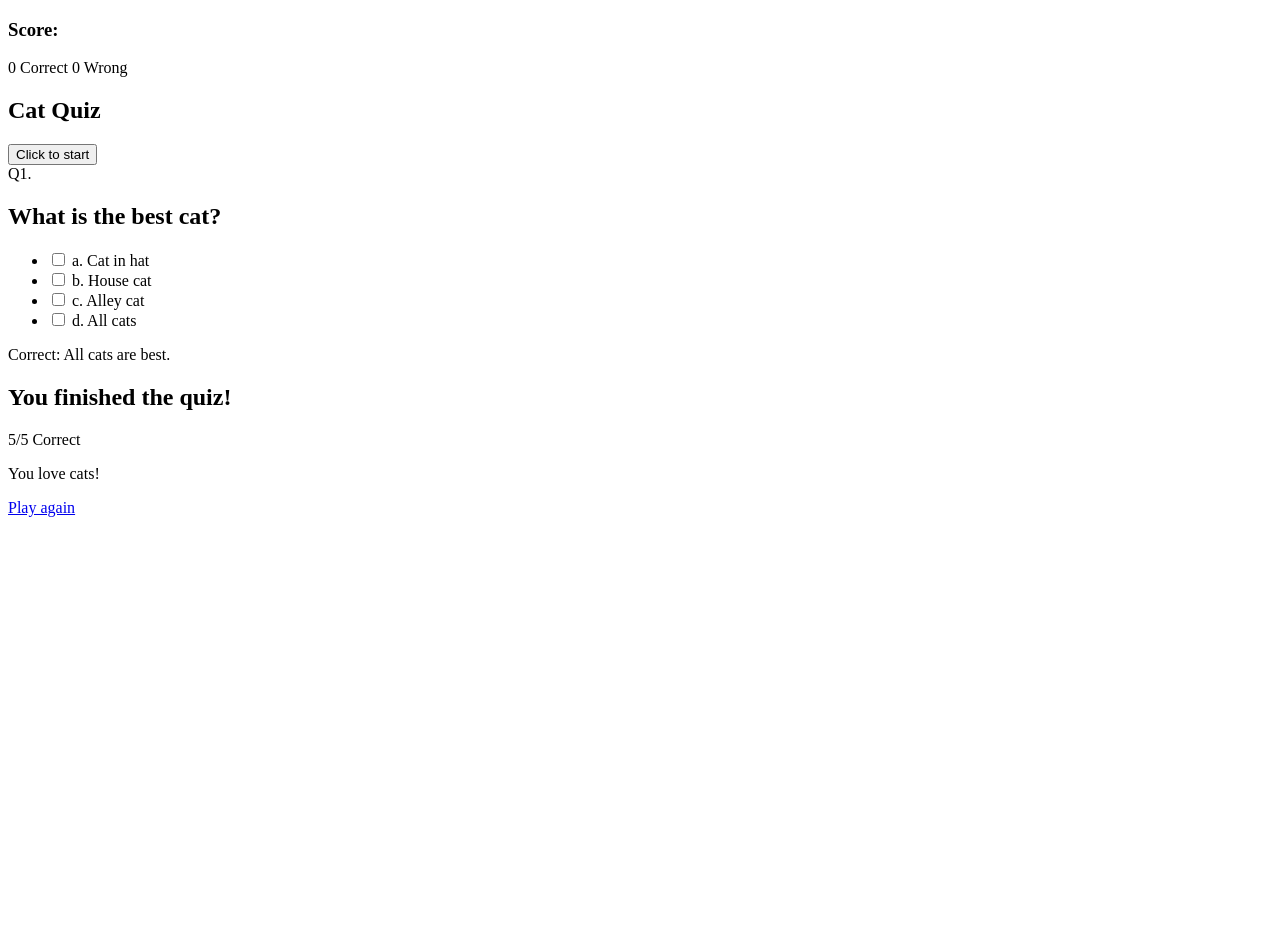
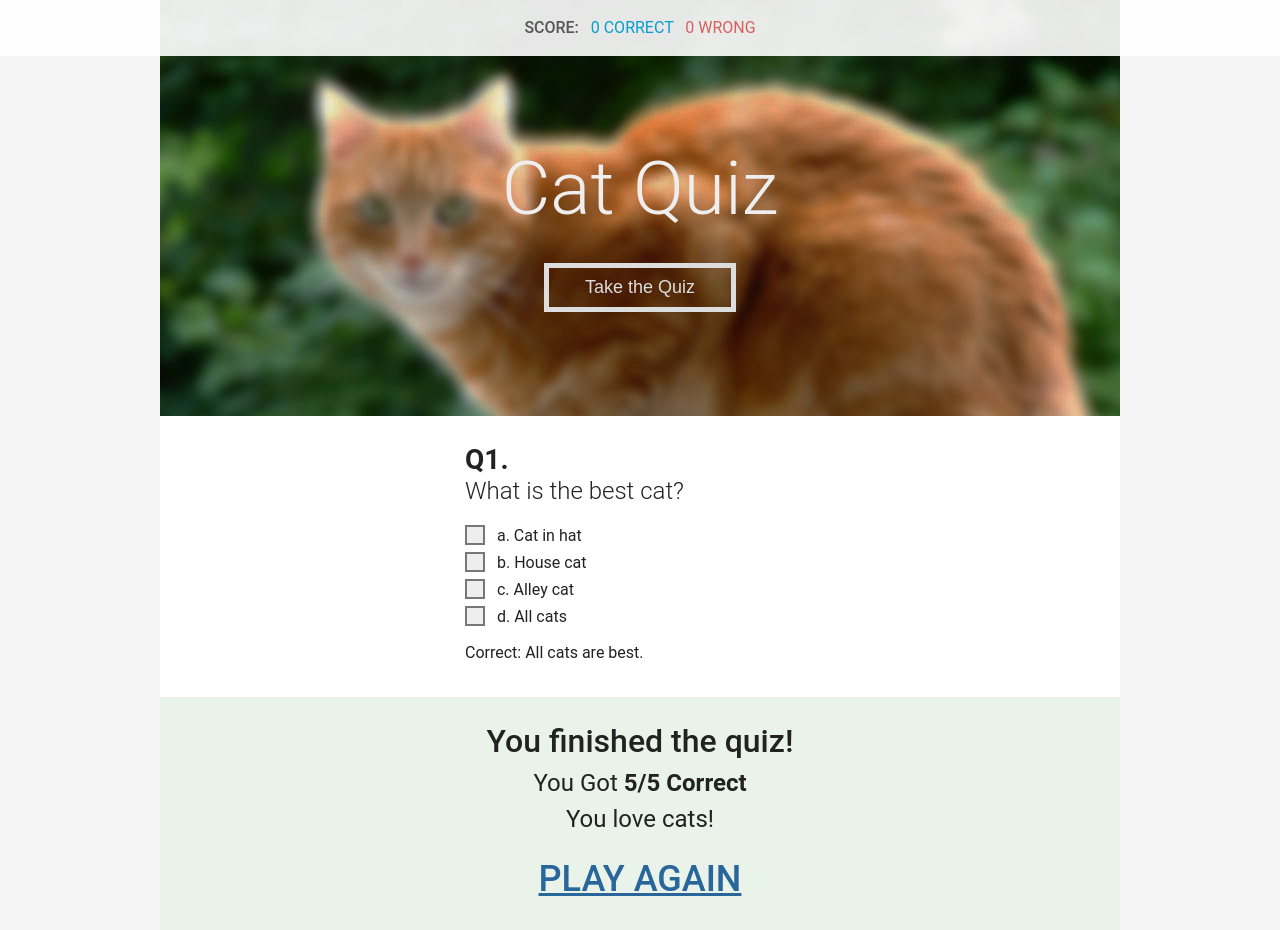
Before and after one commit to amcavinue/Quiz-App, a plain HTML site: page index.html in a window 1280 px wide. Before the commit the page ends 800 px from the top, so only its background shows below. Drawn offline with nearby package versions, Linux system fonts and the light colour scheme.

Commit message:
Add styles.

```diff
--- a/index.html
+++ b/index.html
@@ -6,52 +6,60 @@
 </head>
 <body>
 	<header>
-		<h3>Score:</h3>
-		<span class="correct-num">0</span>
-		<span>Correct</span>
-		<span class="wrong-num">0</span>
-		<span>Wrong</span>
+		<div class="header-content">
+			<h3>SCORE:</h3>
+			&nbsp;
+			<span class="js-correct-num correct">0</span>
+			<span class="correct">CORRECT</span>
+			&nbsp;
+			<span class="js-wrong-num wrong">0</span>
+			<span class="wrong">WRONG</span>
+		</div>
 	</header>
 
-	<section>
+	<div class="content">
+		<section class="intro">
 			<h1>Cat Quiz</h1>
-		<button id="js-start-quiz">Click to start</button>
+			<button id="js-start-quiz">Take the Quiz</button>
 		</section>
 
 		<section class="question">
+			<div class="question-content">
 				<span class="question-num">Q1.</span>
 				<h2>What is the best cat?</h2>
 				<ul>
 					<li>
-				<input type="checkbox" name="" />
+						<span class="checkbox"></span>
 						a. Cat in hat
 					</li>
 					<li>
-				<input type="checkbox" name="" />
+						<span class="checkbox"></span>
 						b. House cat
 					</li>
 					<li>
-				<input type="checkbox" name="" />
+						<span class="checkbox"></span>
 						c. Alley cat
 					</li>
 					<li>
-				<input type="checkbox" name="" />
+						<span class="checkbox"></span>
 						d. All cats
 					</li>
 				</ul>
 				<div class="answer-section">
 					Correct: All cats are best.
 				</div>
+			</div>
 		</section>
 
 		<section class="results">
 			<h2>You finished the quiz!</h2>
-		<p>
-			<span class="correct-num">5</span>/5 Correct
+			<p class="result-stats">
+				You Got <strong><span class="js-correct-num">5</span>/5 Correct</strong>
 			</p>
-		<p>You love cats!</p>
-		<a href="#">Play again</a>
+			<p class="closing-statement">You love cats!</p>
+			<a href="#" class="replay">PLAY AGAIN</a>
 		</section>
+	</div>
 
 	<script src="http://code.jquery.com/jquery-3.1.1.min.js" integrity="sha256-hVVnYaiADRTO2PzUGmuLJr8BLUSjGIZsDYGmIJLv2b8=" crossorigin="anonymous"></script>
 	<script type="text/javascript" src="scripts.js"></script>
--- a/styles.css
+++ b/styles.css
@@ -0,0 +1,152 @@
+* {
+	margin: 0;
+	padding: 0;
+}
+
+body {
+	color: #222;
+	font-family: "Roboto", sans-serif;
+	background-color: #f5f5f5;
+	line-height: 1.5em;
+}
+
+header {
+	background-color: rgba(255,255,255,0.9);
+	text-align: center;
+	padding: 1em 0;
+	position: fixed;
+    width: 100%;
+}
+
+.header-content {
+	max-width: 960px;
+	margin: 0 auto;
+}
+
+.header-content h3 {
+	display: inline-block;
+	font-weight: 500;
+	font-size: 1em;
+	color: #555;
+}
+
+.correct {
+	color: #079ece;
+}
+
+.wrong {
+	color: #d86060;
+}
+
+.content {
+	max-width: 960px;
+	margin: 0 auto;
+	text-align: center;
+	background-color: #e9f3e9;
+	height: 100vh;
+}
+
+.intro {
+	color: #eee;
+	background-image: url('orange-cat-blurred-new.jpg');
+	background-position: top center;
+	overflow: hidden;
+	height: 15em;
+	padding-top: 11em;
+}
+
+h1 {
+	font-size: 4.6875em;
+	font-weight: 300;
+}
+
+.intro button {
+  color: #ddd;
+  background: rgba(0,0,0,0);
+  border: solid 5px #ddd;
+  padding: 0.5em 2em;
+  cursor: pointer;
+  margin-top: 3.5em;
+  font-size: 1.125em;
+}
+
+.intro button:hover,
+.intro button.hover {
+  border-color: #fff;
+  color: #fff;
+}
+
+.intro button:active,
+.intro button.active {
+  border-color: #ddd;
+  color: #ddd;
+}
+
+.question {
+	padding: 2em 0;
+	background-color: white;
+}
+
+.question ul {
+	list-style-type: none;
+	margin-bottom: 0.75em;
+}
+
+.question-content {
+	max-width: 350px;
+	margin: 0 auto;
+	text-align: left;
+}
+
+.question-num {
+	font-weight: 700;
+	font-size: 1.75em;
+	margin-right: 0.25em;
+	display: block;
+    margin-bottom: 0.25em;
+}
+
+h2 {
+	font-weight: 300;
+	display: inline-block;
+	margin-bottom: 0.75em;
+}
+
+.checkbox {
+	width: 1em;
+    height: 1em;
+    background-color: #eee;
+    display: inline-block;
+    position: relative;
+    top: 0.25em;
+    border: 0.125em solid #777;
+    margin-right: 0.5em;
+}
+
+.results {
+	padding: 2em 0;
+	background-color: #e9f3e9;
+}
+
+.results h2 {
+	font-weight: 500;
+	font-size: 2em;
+	margin-bottom: 0;
+}
+
+.result-stats {
+	font-size: 1.5em;
+	display: block;
+    margin: 0.5em auto 0.5em auto;
+}
+
+.closing-statement {
+	font-size: 1.5em;
+	margin-bottom: 1.5em;
+}
+
+.replay {
+	font-size: 2.25em;
+	font-weight: 500;
+	color: #29679a;
+}
```
Also changed, not shown: orange-cat-blurred-new.jpg (added), orange-cat-blurred.jpg (added), orange-cat.jpeg (added). Lines whose indentation alone changed are shown as unchanged.
